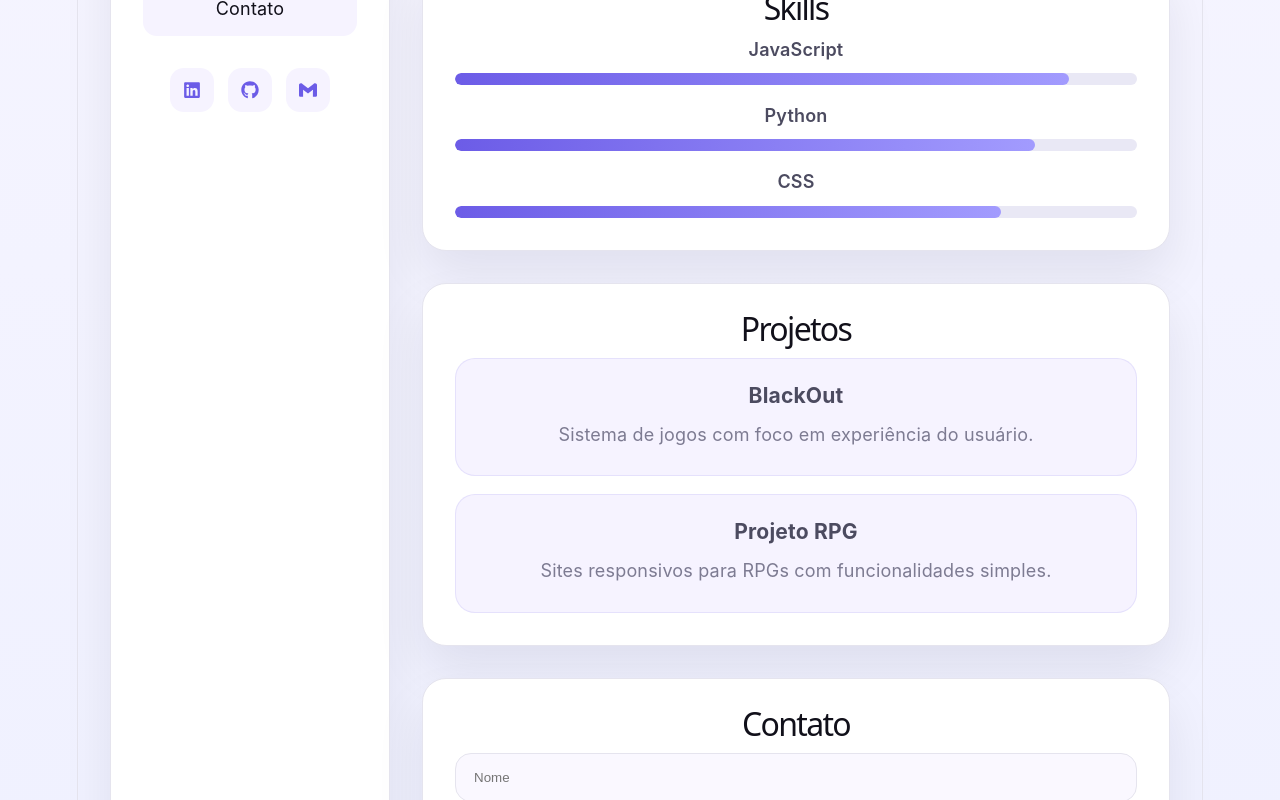
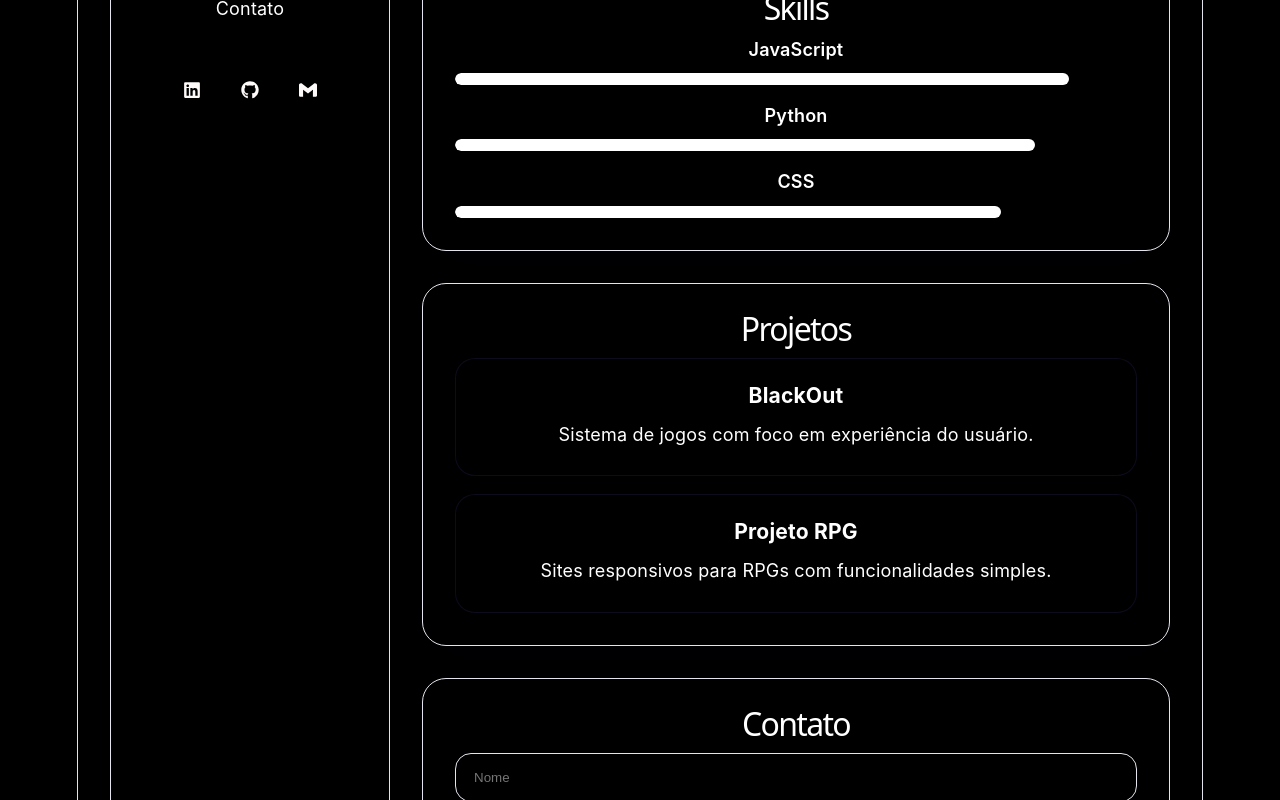
Before and after one commit to sooJack/Caos-pip, a React (Vite) app: page / in a window 1280 px wide. Shown: the part 640-1440 px from the top of the page. Built offline with nearby package versions, Linux system fonts and the light colour scheme.

Commit message:
mensagem do commit

```diff
--- a/src/style.css
+++ b/src/style.css
@@ -1,15 +1,15 @@
 :root {
-  --text: #4c4b60;
-  --text-h: #11101a;
-  --bg: #f8f6ff;
-  --surface: #ffffff;
-  --surface-strong: #eceaf6;
+  --text: #ffffff;
+  --text-h: #ffffff;
+  --bg: #ffffff;
+  --surface: #000000;
+  --surface-strong: #000000;
   --border: #e5e4ee;
-  --accent: #6c5ce7;
-  --accent-bg: rgba(108, 92, 231, 0.12);
-  --accent-border: rgba(108, 92, 231, 0.3);
+  --accent: #fffafa;
+  --accent-bg: rgb(255, 255, 255);
+  --accent-border: rgba(0, 0, 0, 0.3);
   --shadow: 0 25px 50px rgba(17, 18, 32, 0.08);
-  --muted: #7d7b92;
+  --muted: #ffffff;
   --radius: 24px;
   --sans: Inter, system-ui, -apple-system, BlinkMacSystemFont, 'Segoe UI', sans-serif;
 }
@@ -25,7 +25,7 @@ html {
 body {
   margin: 0;
   min-height: 100vh;
-  background: linear-gradient(180deg, #f8f6ff 0%, #eef0ff 100%);
+  background: linear-gradient(180deg, #000000 0%, #000000 100%);
   color: var(--text);
   font-family: var(--sans);
 }
@@ -104,12 +104,12 @@ button {
   padding: 14px 18px;
   border-radius: 14px;
   color: var(--text-h);
-  background: #f6f3ff;
+  background: #000000;
   transition: transform 0.2s ease, background 0.2s ease;
 }
 
 .sidebar nav a:hover {
-  background: rgba(108, 92, 231, 0.14);
+  background: rgba(255, 255, 255, 0.14);
   transform: translateX(4px);
 }
 
@@ -126,13 +126,13 @@ button {
   align-items: center;
   justify-content: center;
   border-radius: 14px;
-  background: #f6f3ff;
+  background: #000000;
   color: var(--accent);
   transition: transform 0.2s ease, background 0.2s ease;
 }
 
 .social a:hover {
-  background: rgba(108, 92, 231, 0.18);
+  background: rgba(0, 0, 0, 0.18);
   transform: translateY(-2px);
 }
 
@@ -215,13 +215,13 @@ button {
   width: 100%;
   height: 12px;
   border-radius: 999px;
-  background: #e9e8f5;
+  background: #000000;
   overflow: hidden;
 }
 
 .bar div {
   height: 100%;
-  background: linear-gradient(90deg, #6c5ce7 0%, #a29bfe 100%);
+  background: linear-gradient(90deg, #ffffff 0%, #ffffff 100%);
   border-radius: inherit;
 }
 
@@ -233,7 +233,7 @@ button {
 .project {
   padding: 24px;
   border-radius: 20px;
-  background: #f6f3ff;
+  background: #000000;
   border: 1px solid rgba(108, 92, 231, 0.12);
 }
 
@@ -256,7 +256,7 @@ textarea {
   width: 100%;
   border-radius: 16px;
   border: 1px solid var(--border);
-  background: #faf8ff;
+  background: #000000;
   padding: 16px 18px;
   color: var(--text);
   resize: vertical;
@@ -272,7 +272,7 @@ button[type='submit'] {
   border: none;
   border-radius: 16px;
   background: var(--accent);
-  color: white;
+  color: rgb(0, 0, 0);
   cursor: pointer;
   transition: transform 0.2s ease, filter 0.2s ease;
 }
```
